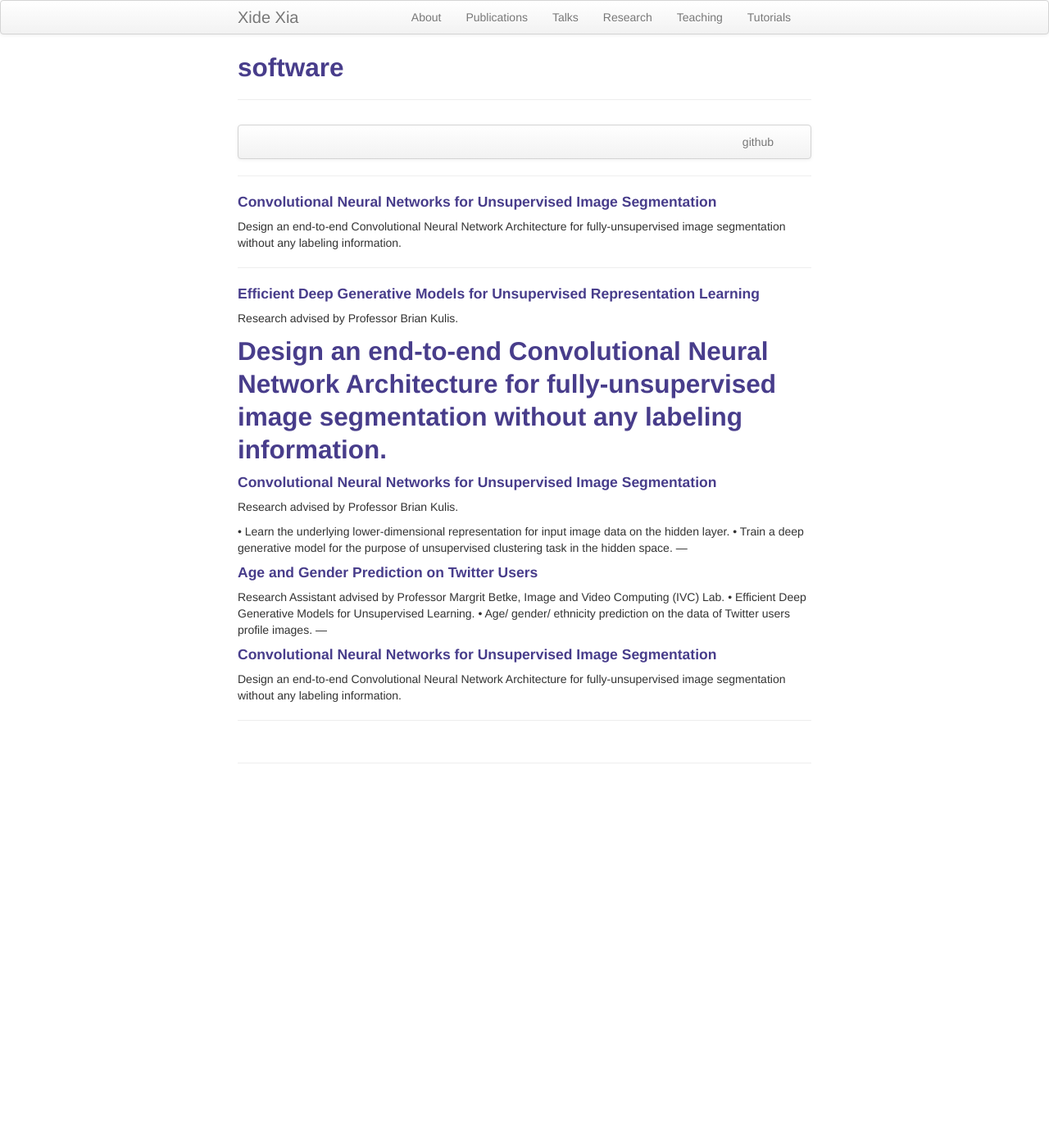
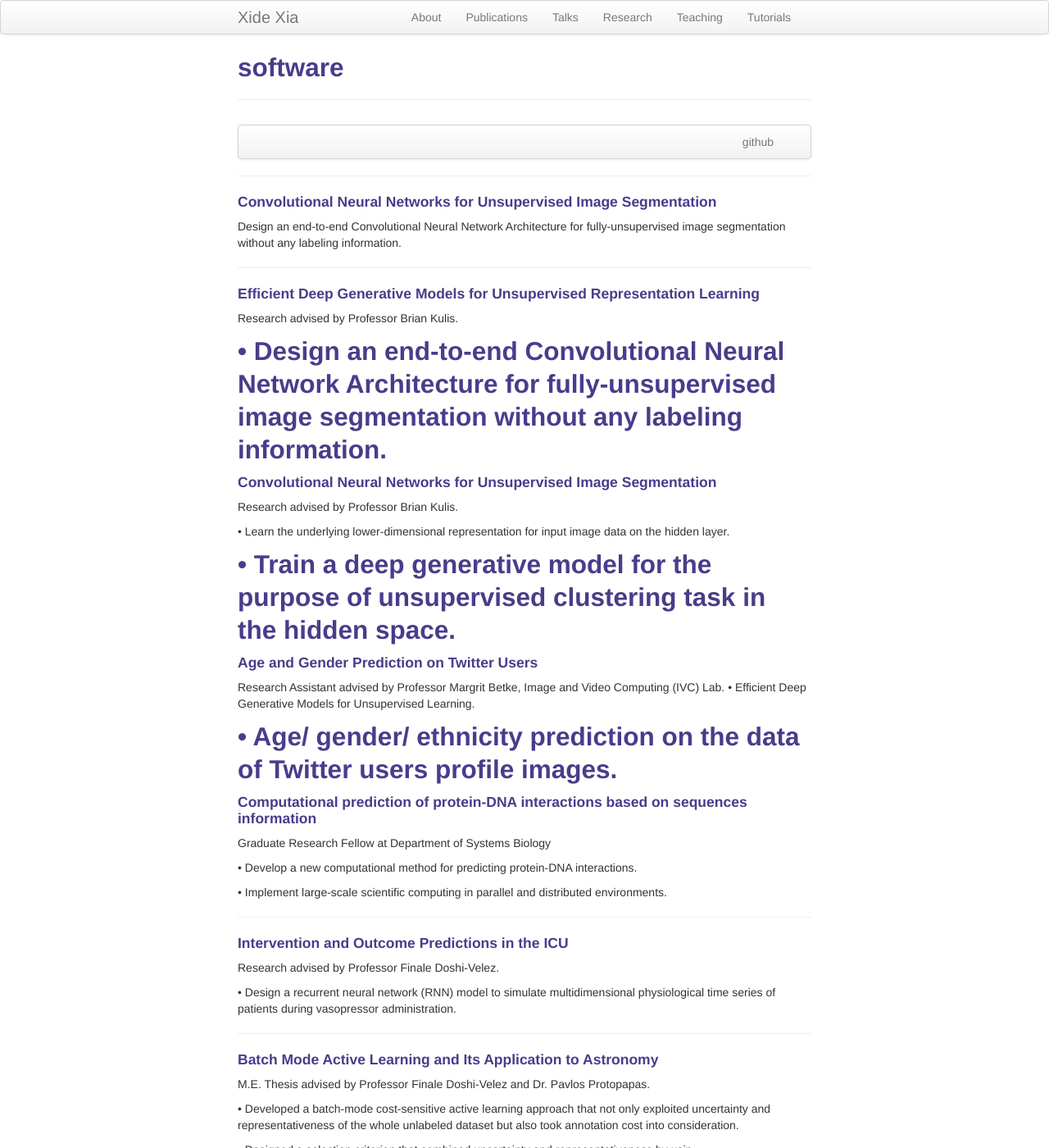
Before and after one commit to xidexia/xidexia.github.io, a Jekyll site: the page built from pages/research.md, in a window 1280 px wide and 1400 px high. Shown: the whole window at 82% size. Built offline with Jekyll 4.4.1, drawn with Linux system fonts in a browser that asks for light colours; some of the changed text lies outside the part shown.

Commit message:
“0801”

```diff
--- a/pages/research.md
+++ b/pages/research.md
@@ -23,7 +23,7 @@ Design an end-to-end Convolutional Neural Network Architecture for fully-unsuper
 #### <a name="Segmentation"></a>Efficient Deep Generative Models for Unsupervised Representation Learning
 Research advised by Professor Brian Kulis.
 
-Design an end-to-end Convolutional Neural Network Architecture for fully-unsupervised image segmentation without any labeling information.
+• Design an end-to-end Convolutional Neural Network Architecture for fully-unsupervised image segmentation without any labeling information.
 ---
 
 
@@ -31,6 +31,7 @@ Design an end-to-end Convolutional Neural Network Architecture for fully-unsuper
 Research advised by Professor Brian Kulis.
 
 • Learn the underlying lower-dimensional representation for input image data on the hidden layer.
+
 • Train a deep generative model for the purpose of unsupervised clustering task in the hidden space.
 ---
 
@@ -38,13 +39,35 @@ Research advised by Professor Brian Kulis.
 #### <a name="Twitter"></a>Age and Gender Prediction on Twitter Users
 Research Assistant advised by Professor Margrit Betke, Image and Video Computing (IVC) Lab.
 • Efficient Deep Generative Models for Unsupervised Learning.
+
 • Age/ gender/ ethnicity prediction on the data of Twitter users profile images.
 ---
 
 
-#### <a name="Segmentation"></a>Convolutional Neural Networks for Unsupervised Image Segmentation
-Design an end-to-end Convolutional Neural Network Architecture for fully-unsupervised image segmentation without any labeling information.
+#### <a name="protein"></a>Computational prediction of protein-DNA interactions based on sequences information
+Graduate Research Fellow at Department of Systems Biology
+
+• Develop a new computational method for predicting protein-DNA interactions.
+
+• Implement large-scale scientific computing in parallel and distributed environments.
+
+---
+
+#### <a name="ICU"></a>Intervention and Outcome Predictions in the ICU
+Research advised by Professor Finale Doshi-Velez.
+
+• Design a recurrent neural network (RNN) model to simulate multidimensional physiological time series of patients during vasopressor
+administration.
+
+---
 
 
+#### <a name="Astronomy"></a>Batch Mode Active Learning and Its Application to Astronomy
+M.E. Thesis advised by Professor Finale Doshi-Velez and Dr. Pavlos Protopapas.
+
+• Developed a batch-mode cost-sensitive active learning approach that not only exploited uncertainty and representativeness of the whole
+unlabeled dataset but also took annotation cost into consideration.
+
+• Designed a selection criterion that combined uncertainty and representativeness by usin
 
 ---
```
